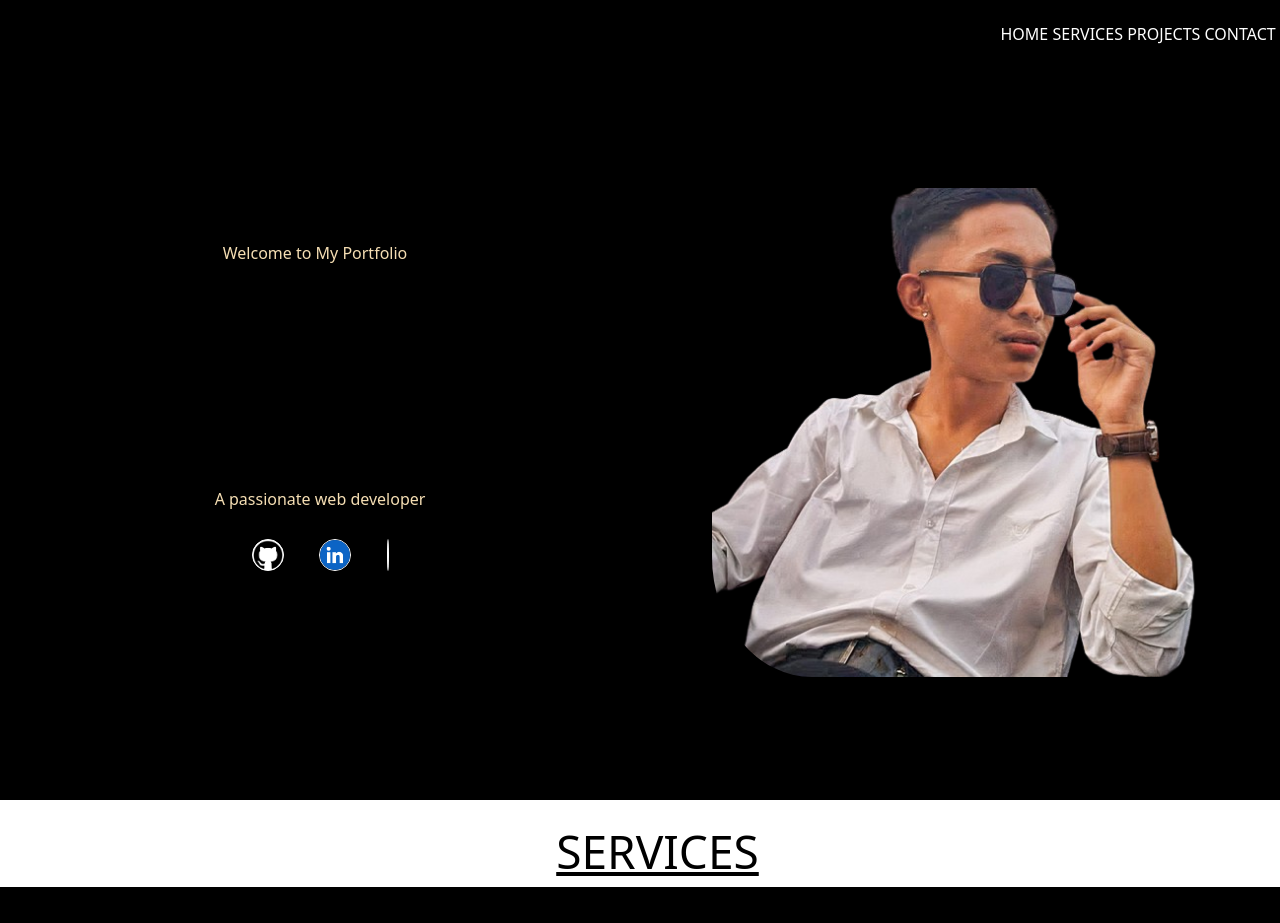
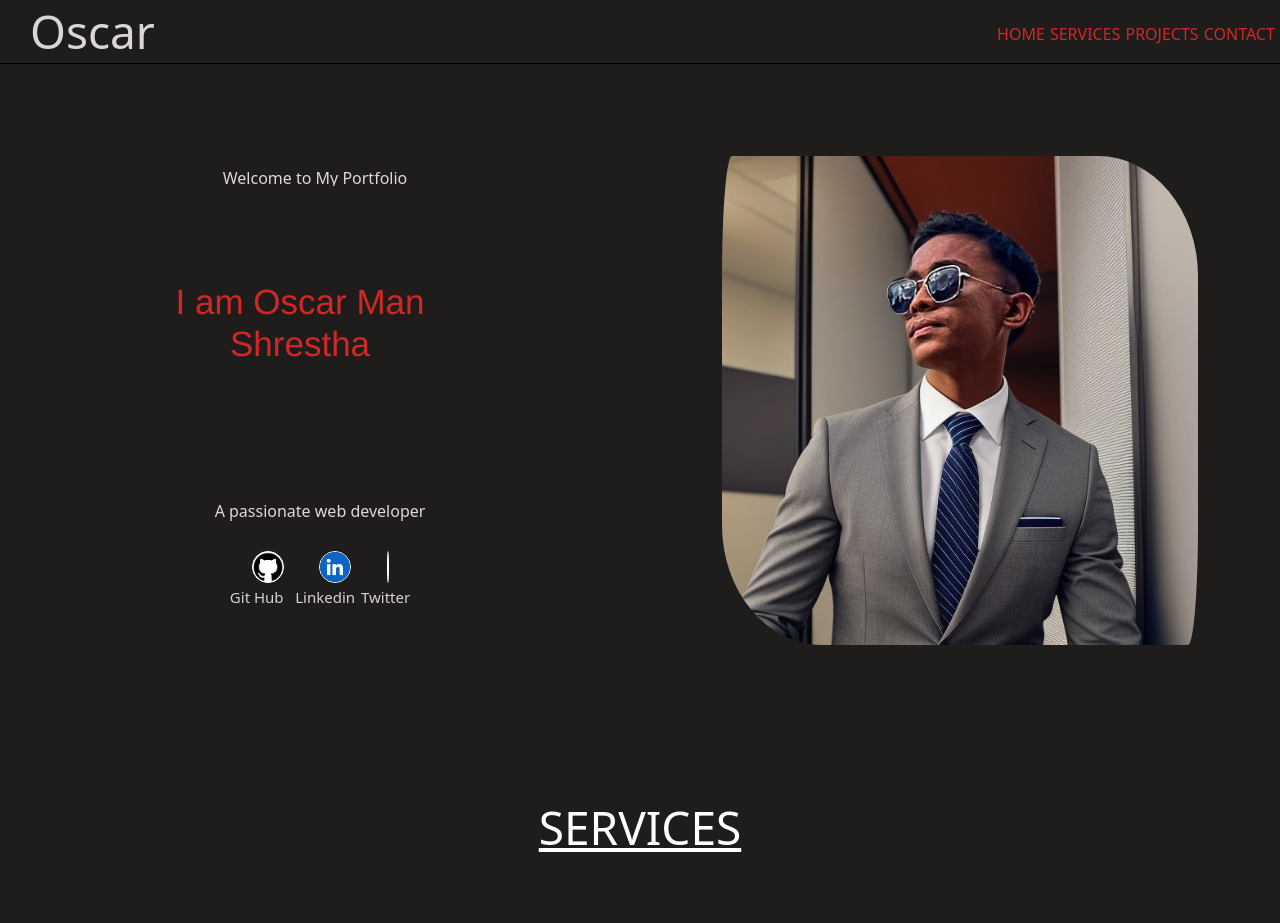
Before and after one commit to Oscar-man-shrestha/Oscar-s-portfolio, a plain HTML site: page oscar portfolio/DAY1.html in a window 1280 px wide. Shown: the top 923 px of the page. Drawn offline with nearby package versions, Linux system fonts and the light colour scheme.

Commit message:
oscar's portfolio

```diff
--- a/oscar portfolio/DAY1.html
+++ b/oscar portfolio/DAY1.html
@@ -6,6 +6,7 @@
     <title>oscar</title>
     <link href="https://cdn.jsdelivr.net/npm/bootstrap@5.3.3/dist/css/bootstrap.min.css" rel="stylesheet" integrity="sha384-QWTKZyjpPEjISv5WaRU9OFeRpok6YctnYmDr5pNlyT2bRjXh0JMhjY6hW+ALEwIH" crossorigin="anonymous">
     <link rel="stylesheet" href="style.css">
+    <link rel="website  icon" href="./images/oscar-removebg-preview.png" type="png">
 
 
 </head>
@@ -13,14 +14,14 @@
   <nav>
 <h1>Oscar</h1>
 <ul>
-    <a href="home"></a><li>HOME</li>
+    <a href="#main"><li>HOME</li></a>
   <a href="#services">  <li>SERVICES</li></a>
    <a href="#projects"> <li>PROJECTS</li></a>
    <a href="#contact"> <li>CONTACT</li></a>
 </ul>
   </nav>
 
-  <section class="hero" id="home">
+  <section class="hero" id="main">
     <div class="left">
       <p class="myname">Welcome to My Portfolio</p>
       <H1 id="app">I am Oscar Man Shrestha</H1>
@@ -40,12 +41,12 @@
 
     </div>
     <div class="right">
-      <img src="./images/oscar-removebg-preview.png" alt="">
+      <img src="./images/io.jpg" alt="">
     </div>
 
   </section>
 
-  <h1>SERVICES</h1>
+  <h1 class="servicess">SERVICES</h1>
   <section class="services" id="services">
 
 
--- a/oscar portfolio/style.css
+++ b/oscar portfolio/style.css
@@ -2,6 +2,7 @@
     margin: 0px;
     padding: 0px;
     list-style: none;
+
 
 }
 :root{
@@ -21,13 +22,14 @@ nav ul{
 
 
 nav{
-    background-color: rgb(0, 0, 0);
+  background-color: rgb(31, 28, 28);
     border-bottom: 1px solid rgb(0, 0, 0);
     display: flex;
     justify-content: space-between;
     align-items: center;
     height: 8vh;
-
+   width: 100%;
+    position: fixed;
 
 
 
@@ -36,9 +38,14 @@ nav{
 nav h1{
     padding-left: 10px;
     text-decoration: none;
+    color: rgb(219, 214, 214);
+    padding: 0px;
+  margin-left: 30px;
+
+
 }
 nav ul li{
-    color: rgb(255, 255, 255);
+  color: rgb(209, 39, 39);
      text-decoration: none;
      transition: color 0.4s ease-out;
 
@@ -48,6 +55,7 @@ nav ul li:hover{
    cursor: pointer;
    text-decoration: underline;
    color: rgb(32, 158, 201);
+
 
 }
 .socialmedia img{
@@ -61,28 +69,27 @@ nav ul li:hover{
 
     width: 13rem;
     display: flex;
-
     justify-content: space-evenly;
 
 }
 
 .hero{
-    height: 92vh;
-    background-color: rgb(0, 0, 0);
+    height: 100vh;
+    background-color: rgb(31, 28, 28);
     display: flex;
     color: black;
     text-decoration: none;
 }
 .hero .left{
-    background-color: rgb(0, 0, 0);
+  background-color: rgb(31, 28, 28);
     height: 100%;
     width: 50%;
     line-height: 3rem;
     text-decoration: none;
-    color: black;
+    color: rgb(209, 39, 39);
 }
 .hero .right{
-    background-color: rgb(0, 0, 0);
+  background-color: rgb(31, 28, 28);
     height: 100%;
     width: 50%;
     display: flex;
@@ -101,7 +108,7 @@ nav ul li:hover{
 }
 
 .left p{
-    color: wheat;
+  color: rgb(225, 215, 215);
     margin-top: px;
     gap: 1px;
 
@@ -116,7 +123,7 @@ nav ul li:hover{
 
 }
 .left h1{
-    color: black;
+  color: rgb(209, 39, 39);
    font-family: Cambria, Cochin, Georgia, Times, 'Times New Roman', serif;
 font-size: 50px;
 gap: 2px;
@@ -140,7 +147,7 @@ margin-top: -20000000;
 }
 a{
     text-decoration: none;
-    color: black;
+    color: rgb(215, 209, 209);
 
 }
 
@@ -153,11 +160,12 @@ a{
 }
 .services {
 height: 100vh;
-background-color: rgb(0, 0, 0);
+background-color: rgb(31, 28, 28);
 display: grid;
 grid-template-columns: repeat(3,1FR);
 gap: 1rem;
-padding-top: 50px ;
+padding-top: 50px;
+
 
 
 
@@ -175,7 +183,7 @@ margin-top: 21PX;
 gap: -92;
 background-color: rgb(245, 0, 9);
 border-radius: 25% 10%;
-animation: services 5s ease-in infinite;
+animation: services 10s ease-in infinite;
 
 }
 
@@ -185,7 +193,7 @@ animation: services 5s ease-in infinite;
   }
 
   50% {
-    background-color: black;
+    background-color: rgb(221, 213, 213);
   }
 
   100% {
@@ -203,20 +211,30 @@ animation: services 5s ease-in infinite;
     padding: 1px;
 }
 h1{
-    color: black;
+    color: rgb(0, 0, 0);
     text-align: center;
 text-decoration: underline;
     font-size: 46px;
     margin-top: 24px;
     margin-left: 35PX;
 
+
 }
+.servicess{
+  background-color: rgb(31, 28, 28);
+  margin: 0px;
+  color: white;
+  padding: 0px;
+
+
+}
+
 .left h1{
-    color: black;
+      color: rgb(209, 39, 39);
     text-align: center;
 text-decoration: none;
-    font-size: 46px;
-    margin-top: 24px;
+    font-size: 35px;
+    margin-top: 15px;
     margin-left: 35PX;
     font-family:'Franklin Gothic Medium', 'Arial Narrow', Arial, sans-serif
 
@@ -232,6 +250,12 @@ text-decoration: none;
     width: 100%;
    padding: 2rem;
  }
+ #projects,h1{
+  background-color: rgb(31, 28, 28);
+  color: white;
+  margin: 0px;
+  padding: 40px;
+ }
 
  carousel-inner{
     border: 2px solid black;
@@ -240,8 +264,8 @@ text-decoration: none;
 
     height: 100vh;
     width: 100%;
-    padding: 10px 10px;
-    margin: 20px;
+    padding: 0px;
+    margin: 0px;
     margin-left: 0px;
 display: flex;
 
@@ -264,7 +288,7 @@ display: flex;
  .contactRight{
     height: 100vh;
     width: 75%;
-
+margin: 0px;
     background-color: rgb(226, 216, 216);
     display: flex;
     align-items: center;
@@ -333,7 +357,8 @@ display: flex;
 
       .card h1 {
         text-align: center;
-        margin: 1.3rem;
+        background-color: transparent;
+        margin: -0.7rem;
         color: rgb(218, 244, 237);
         text-shadow: -10px 5px 10px rgba(0, 0, 0, 0.573);
       }
@@ -378,6 +403,7 @@ padding-top: 100px;
     color: rgb(0, 149, 255);
     padding: 10px;
     border-radius: 20px;
+
 }
 ul {
     list-style: none;
@@ -485,3 +511,8 @@ ul {
     bottom: 0;
     width: 100%;
 }
+.w-100{
+padding: 20px;
+height: 98vh;
+
+}
```
Also changed, not shown: oscar portfolio/images/io.jpg (added).
